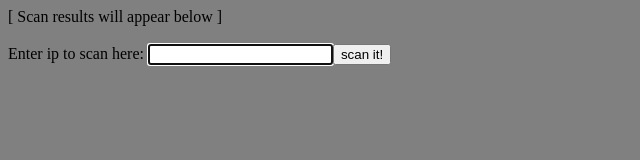
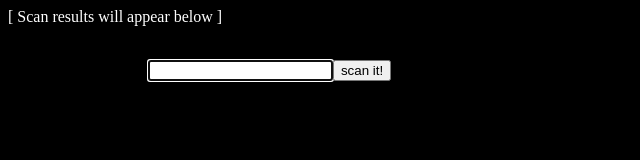
Before and after one commit to rshackleford224/portwhisper, a website: page index.html in a window 1280 px wide. Shown: the whole page, without its empty margins (0-640 px from the left). Drawn offline with Linux system fonts and the light colour scheme.

```diff
--- a/index.html
+++ b/index.html
@@ -1,9 +1,9 @@
-<head><meta charset="UTF-8"></head><body bgcolor="gray">
+<head><meta charset="UTF-8"></head><body bgcolor="black"><p style="color:white">
 [ Scan results will appear below ]
 <br><br>
 <div id="content"></div>
 Enter ip to scan here: <input type="text" value="" id="ip" autofocus><input type="button" value="scan it!" id="scanbutton" onClick="startWebsocket();">
-
+</p>
 <script>
 
 
```
